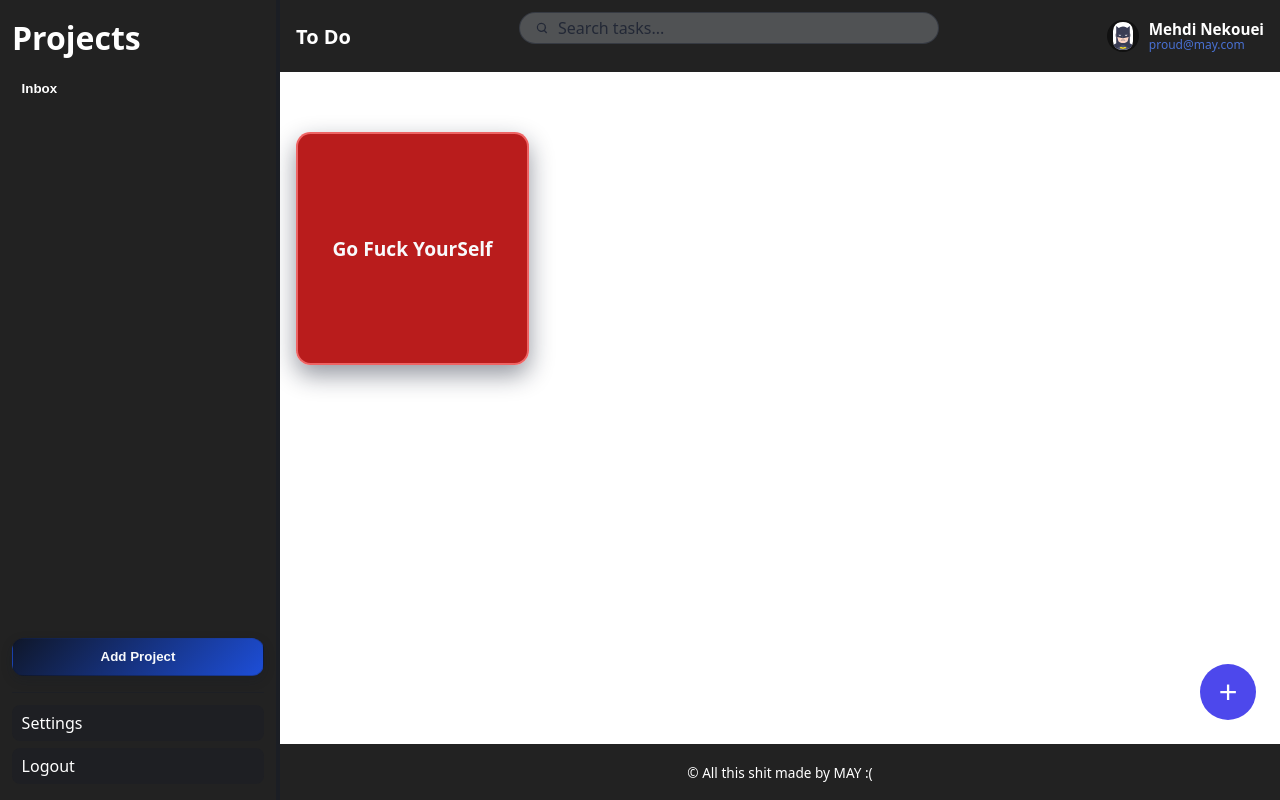
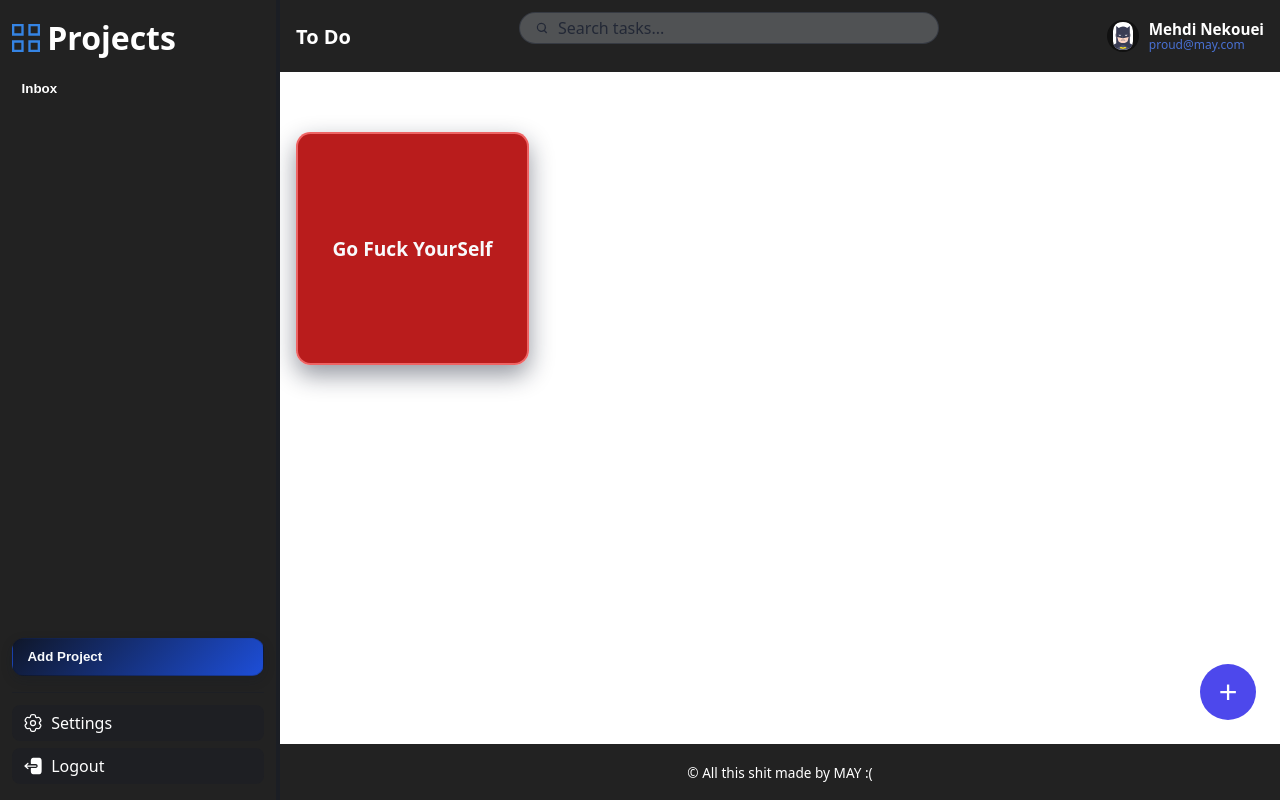
Before and after one commit to may-zone/ToDo-List, a website built with webpack: page src/index.html in a window 1280 px wide. Built offline with nearby package versions, Linux system fonts and the light colour scheme.

Commit message:
feat [ add icon for actions ]

```diff
--- a/src/index.html
+++ b/src/index.html
@@ -28,7 +28,7 @@
 
   <div class="layout">
     <aside class="sidebar" data-project-sidebar>
-      <h2>Projects</h2>
+      <h2 class="sidebar-title" data-sidebar-title>Projects</h2>
 
       <ul data-project-list></ul>
 
@@ -37,8 +37,12 @@
       </button>
 
       <div class="sidebar-actions">
-        <button type="button" class="sidebar-action">Settings</button>
-        <button type="button" class="sidebar-action">Logout</button>
+        <button type="button" class="sidebar-action" data-sidebar-settings>
+          Settings
+        </button>
+        <button type="button" class="sidebar-action" data-sidebar-logout>
+          Logout
+        </button>
       </div>
     </aside>
 
--- a/src/index.js
+++ b/src/index.js
@@ -119,3 +119,23 @@ img.src = userIcon;
 img.alt = "User icon";
 
 userBtn.appendChild(img);
+
+function appendIconToElement(selector, iconSrc, altText, iconClass = 'sidebar-action-icon') {
+  const element = document.querySelector(selector);
+  if (!element) return;
+  const icon = document.createElement('img');
+  icon.src = iconSrc;
+  icon.alt = altText;
+  icon.classList.add(iconClass);
+
+  const label = document.createElement('span');
+  label.textContent = element.textContent.trim();
+
+  element.textContent = '';
+  element.appendChild(icon);
+  element.appendChild(label);
+}
+
+appendIconToElement('[data-sidebar-title]', project, 'Projects icon', 'sidebar-title-icon');
+appendIconToElement('[data-sidebar-settings]', settings, 'Settings icon');
+appendIconToElement('[data-sidebar-logout]', logout, 'Logout icon');
--- a/src/styles.css
+++ b/src/styles.css
@@ -153,6 +153,12 @@ body {
   font-size: 2rem;
 }
 
+.sidebar-title {
+  display: flex;
+  align-items: center;
+  gap: 0.45rem;
+}
+
 [data-project-list] {
   list-style: none;
   padding: 0;
@@ -189,15 +195,18 @@ body {
 .add-project-btn {
   border-radius: 0.75rem;
   border: 1px solid rgba(15, 23, 42, 0.2);
-  padding: 0.65rem 0.75rem;
+  padding: 0.65rem 0.9rem;
   cursor: pointer;
   width: 100%;
   background: linear-gradient(135deg, #0f172a, #1d4ed8);
   color: #f8fafc;
   font-weight: 600;
-  text-align: center;
+  text-align: left;
   box-shadow: 0 4px 12px rgba(15, 23, 42, 0.2);
   transition: transform 0.15s ease, box-shadow 0.15s ease;
+  display: flex;
+  align-items: center;
+  gap: 0.5rem;
 }
 
 .add-project-btn:hover {
@@ -217,16 +226,29 @@ body {
 .sidebar-action {
   border: none;
   border-radius: 0.5rem;
-  padding: 0.45rem 0.6rem;
+  padding: 0.45rem 0.7rem;
   cursor: pointer;
   font: inherit;
   background: rgba(15, 23, 42, 0.2);
   color: inherit;
   text-align: left;
+  display: flex;
+  align-items: center;
+  gap: 0.5rem;
 }
 
 .sidebar-action:hover {
   background: rgba(15, 23, 42, 0.35);
+}
+
+.sidebar-action-icon {
+  width: 20px;
+  height: 20px;
+}
+
+.sidebar-title-icon {
+  width: 28px;
+  height: 28px;
 }
 
 .main {
```
